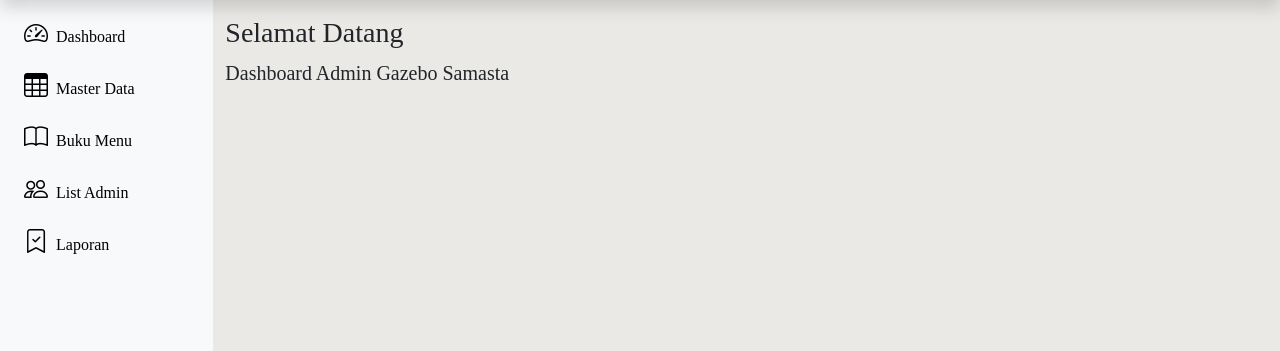
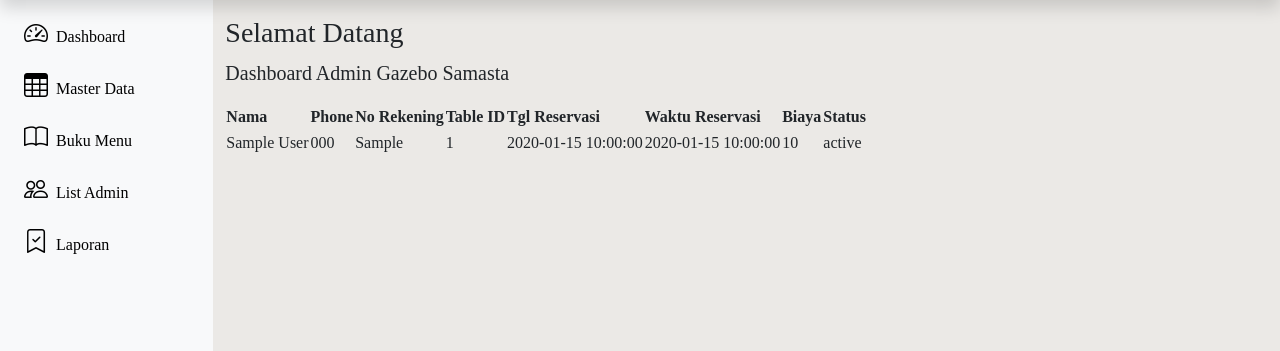
Before and after one commit to frnspry/samasta, a PHP site: page /pages/admin/dashboard.php in a window 1280 px wide. Shown: the part 96-447 px from the top of the page. Run offline with PHP 8.4, Linux system fonts and the light colour scheme; the visitor is signed in with stand-in values (Sample User, id 1); tables that the repository leaves empty or names only in its code hold one stand-in row (values such as "Sample post"); some libraries are stand-ins or nearby versions; some web fonts are replaced.

Commit message:
update dashboard

```diff
--- a/pages/admin/dashboard.php
+++ b/pages/admin/dashboard.php
@@ -4,37 +4,37 @@ session_start();
 require_once '../../resource/db/db_connect.php';
 
 // Check if the user is already logged in
-if(!isset($_SESSION['username'])){
+if (!isset($_SESSION['username'])) {
     header("Location: login.php");
     exit;
 }
+
+$sql = "SELECT c.name, c.phone, c.no_rekening, r.table_id, r.reservation_date, r.reservation_time, r.prices, r.status
+        FROM customers c
+        JOIN reservations r ON c.customer_id = r.customer_id";
+$stmt = $dbh->prepare($sql);
+$stmt->execute();
+$results = $stmt->fetchAll(PDO::FETCH_ASSOC);
 ?>
 
 <!doctype html>
 <html lang="en">
+
 <head>
     <title>Title</title>
     <!-- Required meta tags -->
     <meta charset="utf-8" />
-        <meta
-            name="viewport"
-            content="width=device-width, initial-scale=1, shrink-to-fit=no"
-        />
+    <meta name="viewport" content="width=device-width, initial-scale=1, shrink-to-fit=no" />
 
     <!-- Bootstrap CSS v5.2.1 -->
-        <link
-            href="https://cdn.jsdelivr.net/npm/bootstrap@5.3.3/dist/css/bootstrap.min.css"
-            rel="stylesheet"
-            integrity="sha384-QWTKZyjpPEjISv5WaRU9OFeRpok6YctnYmDr5pNlyT2bRjXh0JMhjY6hW+ALEwIH"
-            crossorigin="anonymous"
-        >
+    <link href="https://cdn.jsdelivr.net/npm/bootstrap@5.3.3/dist/css/bootstrap.min.css" rel="stylesheet" integrity="sha384-QWTKZyjpPEjISv5WaRU9OFeRpok6YctnYmDr5pNlyT2bRjXh0JMhjY6hW+ALEwIH" crossorigin="anonymous">
     <script src="https://cdn.jsdelivr.net/npm/bootstrap@5.3.3/dist/js/bootstrap.bundle.min.js" integrity="sha384-YvpcrYf0tY3lHB60NNkmXc5s9fDVZLESaAA55NDzOxhy9GkcIdslK1eN7N6jIeHz" crossorigin="anonymous"></script>
     <link rel="stylesheet" href="https://cdn.jsdelivr.net/npm/bootstrap-icons@1.3.0/font/bootstrap-icons.css">
     <script src="https://unpkg.com/aos@2.3.1/dist/aos.js"></script>
 
     <!--Font Awesome-->
     <link rel="stylesheet" href="https://stackpath.bootstrapcdn.com/font-awesome/4.7.0/css/font-awesome.min.css">
-        <link rel="stylesheet" href="https://cdnjs.cloudflare.com/ajax/libs/font-awesome/6.1.1/css/all.min.css"/>
+    <link rel="stylesheet" href="https://cdnjs.cloudflare.com/ajax/libs/font-awesome/6.1.1/css/all.min.css" />
 
     <!-- CSS file -->
     <link href="../../resource/css/admin.css" rel="stylesheet">
@@ -102,7 +102,7 @@ if(!isset($_SESSION['username'])){
                         </li>
 
                         <li>
-                        <a href="#submenu1"  data-bs-toggle="collapse" class="nav-link px-0 align-middle">
+                            <a href="#submenu1" data-bs-toggle="collapse" class="nav-link px-0 align-middle">
                                 <i class="fs-4 bi-table color-menu"></i> <span class="ms-1 d-none d-sm-inline color-menu">Master Data</span></a>
                             <ul class="collapse nav flex-column ms-1" id="submenu1" data-bs-parent="#menu">
                                 <li class="w-100">
@@ -145,9 +145,43 @@ if(!isset($_SESSION['username'])){
                 <h3>Selamat Datang</h3>
                 <p class="lead">
                     Dashboard Admin Gazebo Samasta</p>
+                <div>
+                    <table>
+                        <tr>
+                            <th>Nama</th>
+                            <th>Phone</th>
+                            <th>No Rekening</th>
+                            <th>Table ID</th>
+                            <th>Tgl Reservasi</th>
+                            <th>Waktu Reservasi</th>
+                            <th>Biaya</th>
+                            <th>Status</th>
+                        </tr>
+                        <?php
+                        if (!empty($results)) {
+                            // Menampilkan data tiap baris
+                            foreach ($results as $row) {
+                                echo "<tr>
+                    <td>" . $row["name"] . "</td>
+                    <td>" . $row["phone"] . "</td>
+                    <td>" . $row["no_rekening"] . "</td>
+                    <td>" . $row["table_id"] . "</td>
+                    <td>" . $row["reservation_date"] . "</td>
+                    <td>" . $row["reservation_time"] . "</td>
+                    <td>" . $row["prices"] . "</td>
+                    <td>" . $row["status"] . "</td>
+                </tr>";
+                            }
+                        } else {
+                            echo "<tr><td colspan='7'>Tidak ada data ditemukan</td></tr>";
+                        }
+                        ?>
+                    </table>
+                </div>
             </div>
         </div>
     </div>
 
 </body>
+
 </html>
```
Lines whose indentation alone changed are shown as unchanged.
